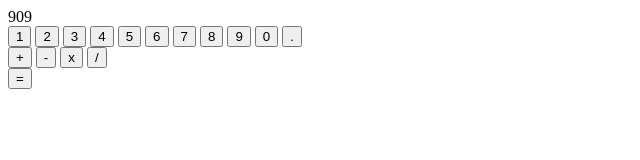
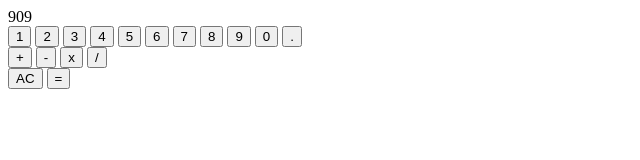
Before and after one commit to bertcherry/calculator, a plain HTML site: page index.html in a window 1280 px wide. Shown: the full height of the page, 0-640 px from the left. Drawn offline with Linux system fonts and the light colour scheme.

Commit message:
add clear button

```diff
--- a/index.html
+++ b/index.html
@@ -33,6 +33,7 @@
                 <button id="divide">/</button>
             </div>
             <div class="end">
+                <button id="clear">AC</button>
                 <button id="equals">=</button>
             </div>
         </div>
```
